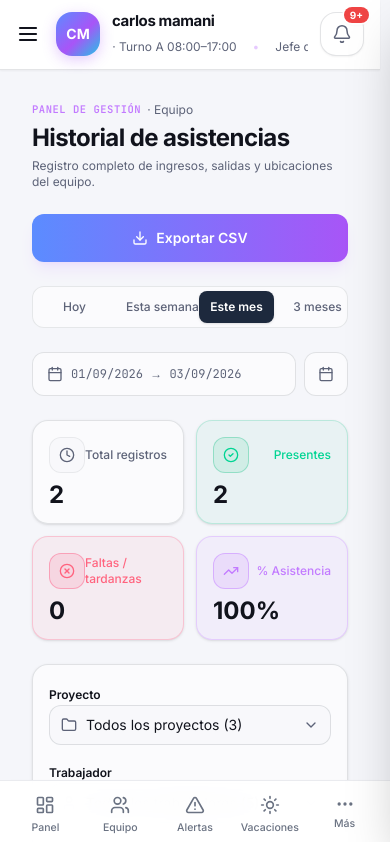
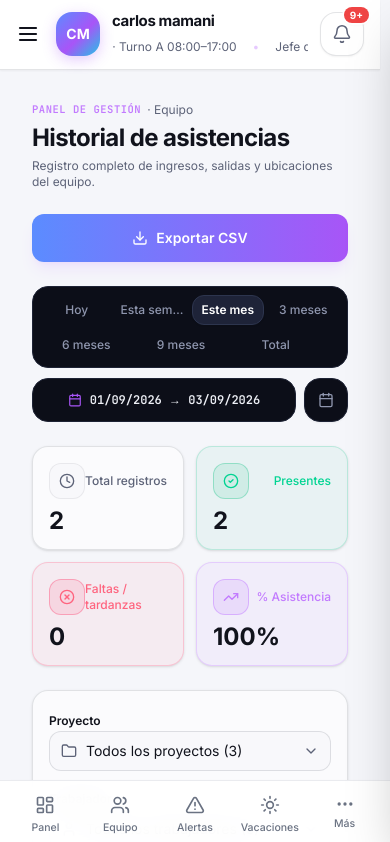
Before and after one commit to darkroft123/astc-frontend-project, a Next.js app: page /pm/historial-asistencias in a window 390 px wide. Shown: the top 842 px of the page. Built offline with nearby package versions, Linux system fonts and the light colour scheme.

Commit message:
fix(pm): adaptar period selector a 2 filas segun figma svg y corregir desfase en movil

```diff
--- a/app/globals.css
+++ b/app/globals.css
@@ -256,7 +256,7 @@
   animation-play-state: paused;
 }
 
-/* Scrollbars visibles y fluidos en toda la aplicación */
+/* Scrollbars visibles y fluidos solo para scroll vertical de ventana */
 html {
   overflow-y: scroll;
   scrollbar-gutter: stable;
@@ -269,7 +269,12 @@ html {
 
 ::-webkit-scrollbar {
   width: 9px;
-  height: 9px;
+  height: 0px;
+}
+
+::-webkit-scrollbar:horizontal {
+  display: none !important;
+  height: 0px !important;
 }
 
 ::-webkit-scrollbar-track {
@@ -286,3 +291,16 @@ html {
 ::-webkit-scrollbar-thumb:hover {
   background: rgba(168, 85, 247, 0.8);
 }
+
+.no-scrollbar::-webkit-scrollbar,
+.scrollbar-none::-webkit-scrollbar {
+  display: none !important;
+  width: 0 !important;
+  height: 0 !important;
+}
+
+.no-scrollbar,
+.scrollbar-none {
+  -ms-overflow-style: none !important;
+  scrollbar-width: none !important;
+}
--- a/app/pm/mis-asistencias/page.tsx
+++ b/app/pm/mis-asistencias/page.tsx
@@ -224,18 +224,22 @@ export default function PMAsistenciasPage() {
         </div>
       </div>
 
-      {/* 3. PERIOD SELECTOR TABS (Mobile only) */}
-      <div className="md:hidden flex items-center gap-1.5 p-1 rounded-xl bg-card/60 border border-border/80 overflow-x-auto scrollbar-none">
-        {PERIOD_TABS.map((tab) => {
+      {/* 3. PERIOD SELECTOR TABS (Mobile only - 2 rows matching Figma SVG) */}
+      <div className="md:hidden space-y-2.5">
+        <div className="p-2 sm:p-2.5 rounded-2xl bg-[#0C0E18] border border-[#1E2335]">
+          {/* Row 1: 4 tabs */}
+          <div className="grid grid-cols-4 gap-1 text-center">
+            {PERIOD_TABS.slice(0, 4).map((tab) => {
               const isActive = activePeriod === tab.id;
               return (
                 <button
                   key={tab.id}
+                  type="button"
                   onClick={() => setActivePeriod(tab.id)}
-              className={`flex-1 min-w-[75px] py-2 px-2 rounded-lg text-xs font-medium transition-all whitespace-nowrap text-center ${
+                  className={`py-1.5 px-1 rounded-xl text-xs transition-all cursor-pointer truncate ${
                     isActive
-                  ? "bg-slate-800 text-white font-semibold shadow-sm"
-                  : "text-muted-foreground hover:text-foreground"
+                      ? "bg-[#1E2338] text-white border border-[#2D354E] font-semibold shadow-xs"
+                      : "text-[#8F96AE] hover:text-white font-medium"
                   }`}
                 >
                   {tab.label}
@@ -244,20 +248,43 @@ export default function PMAsistenciasPage() {
             })}
           </div>
 
+          {/* Row 2: 3 tabs */}
+          <div className="grid grid-cols-3 gap-1 text-center mt-1.5 max-w-[280px]">
+            {PERIOD_TABS.slice(4).map((tab) => {
+              const isActive = activePeriod === tab.id;
+              return (
+                <button
+                  key={tab.id}
+                  type="button"
+                  onClick={() => setActivePeriod(tab.id)}
+                  className={`py-1.5 px-1 rounded-xl text-xs transition-all cursor-pointer truncate ${
+                    isActive
+                      ? "bg-[#1E2338] text-white border border-[#2D354E] font-semibold shadow-xs"
+                      : "text-[#8F96AE] hover:text-white font-medium"
+                  }`}
+                >
+                  {tab.label}
+                </button>
+              );
+            })}
+          </div>
+        </div>
+
         {/* 4. DATE RANGE SELECTOR BAR (Mobile only) */}
-      <div className="md:hidden flex items-center gap-2">
-        <div className="flex-1 flex items-center gap-2 px-3.5 h-11 rounded-xl border border-border bg-card/60 text-xs font-mono text-muted-foreground">
-          <Calendar className="w-4 h-4 text-muted-foreground shrink-0" />
-          <span>{dateRange.from} → {dateRange.to}</span>
+        <div className="flex items-center gap-2">
+          <div className="flex-1 h-11 px-3.5 rounded-2xl bg-[#0C0E18] border border-[#1E2335] flex items-center justify-center gap-2 text-xs font-mono text-[#8F96AE]">
+            <Calendar className="w-3.5 h-3.5 text-[#A855F7]" />
+            <span className="text-[#EEF0F6] font-semibold">{dateRange.from} → {dateRange.to}</span>
           </div>
           <button
             type="button"
             onClick={() => setDateRangeModalOpen(true)}
-          className="w-11 h-11 rounded-xl border border-border bg-card/60 hover:bg-card text-muted-foreground hover:text-foreground flex items-center justify-center shrink-0 transition-colors"
+            className="w-11 h-11 rounded-2xl bg-[#0C0E18] border border-[#1E2335] text-[#8F96AE] hover:text-white flex items-center justify-center transition-colors cursor-pointer shrink-0 shadow-xs"
             title="Seleccionar rango"
           >
             <Calendar className="w-4 h-4" />
           </button>
+        </div>
       </div>
 
       {/* 5. 4 KPI CARDS */}
--- a/features/pm/alerts/alerts-list-view.tsx
+++ b/features/pm/alerts/alerts-list-view.tsx
@@ -326,18 +326,22 @@ export function AlertsListView() {
         </div>
       </div>
 
-      {/* 3. PERIOD SELECTOR TABS (Mobile only) */}
-      <div className="md:hidden flex items-center gap-1.5 p-1 rounded-xl bg-card/60 border border-border/80 overflow-x-auto scrollbar-none">
-        {(["Hoy", "Esta semana", "Este mes", "3 meses", "6 meses", "9 meses", "Total"] as PeriodTab[]).map((tab) => {
+      {/* 3. PERIOD SELECTOR TABS (Mobile only - 2 rows matching Figma SVG) */}
+      <div className="md:hidden space-y-2.5">
+        <div className="p-2 sm:p-2.5 rounded-2xl bg-[#0C0E18] border border-[#1E2335]">
+          {/* Row 1: 4 tabs */}
+          <div className="grid grid-cols-4 gap-1 text-center">
+            {(["Hoy", "Esta semana", "Este mes", "3 meses"] as PeriodTab[]).map((tab) => {
               const isActive = activePeriod === tab;
               return (
                 <button
                   key={tab}
+                  type="button"
                   onClick={() => setActivePeriod(tab)}
-              className={`flex-1 min-w-[75px] py-2 px-2 rounded-lg text-xs font-medium transition-all whitespace-nowrap text-center ${
+                  className={`py-1.5 px-1 rounded-xl text-xs transition-all cursor-pointer truncate ${
                     isActive
-                  ? "bg-slate-800 text-white font-semibold shadow-sm"
-                  : "text-muted-foreground hover:text-foreground"
+                      ? "bg-[#1E2338] text-white border border-[#2D354E] font-semibold shadow-xs"
+                      : "text-[#8F96AE] hover:text-white font-medium"
                   }`}
                 >
                   {tab}
@@ -346,20 +350,43 @@ export function AlertsListView() {
             })}
           </div>
 
+          {/* Row 2: 3 tabs */}
+          <div className="grid grid-cols-3 gap-1 text-center mt-1.5 max-w-[280px]">
+            {(["6 meses", "9 meses", "Total"] as PeriodTab[]).map((tab) => {
+              const isActive = activePeriod === tab;
+              return (
+                <button
+                  key={tab}
+                  type="button"
+                  onClick={() => setActivePeriod(tab)}
+                  className={`py-1.5 px-1 rounded-xl text-xs transition-all cursor-pointer truncate ${
+                    isActive
+                      ? "bg-[#1E2338] text-white border border-[#2D354E] font-semibold shadow-xs"
+                      : "text-[#8F96AE] hover:text-white font-medium"
+                  }`}
+                >
+                  {tab}
+                </button>
+              );
+            })}
+          </div>
+        </div>
+
         {/* 4. DATE RANGE SELECTOR BAR (Mobile only) */}
-      <div className="md:hidden flex items-center gap-2">
-        <div className="flex-1 flex items-center gap-2 px-3.5 h-11 rounded-xl border border-border bg-card/60 text-xs font-mono text-muted-foreground">
-          <Calendar className="w-4 h-4 text-muted-foreground shrink-0" />
-          <span>{dateRange.from} → {dateRange.to}</span>
+        <div className="flex items-center gap-2">
+          <div className="flex-1 h-11 px-3.5 rounded-2xl bg-[#0C0E18] border border-[#1E2335] flex items-center justify-center gap-2 text-xs font-mono text-[#8F96AE]">
+            <Calendar className="w-3.5 h-3.5 text-[#A855F7]" />
+            <span className="text-[#EEF0F6] font-semibold">{dateRange.from} → {dateRange.to}</span>
           </div>
           <button
             type="button"
             onClick={() => setDateRangeModalOpen(true)}
-          className="w-11 h-11 rounded-xl border border-border bg-card/60 hover:bg-card text-muted-foreground hover:text-foreground flex items-center justify-center shrink-0 transition-colors"
+            className="w-11 h-11 rounded-2xl bg-[#0C0E18] border border-[#1E2335] text-[#8F96AE] hover:text-white flex items-center justify-center transition-colors cursor-pointer shrink-0 shadow-xs"
             title="Seleccionar rango"
           >
             <Calendar className="w-4 h-4" />
           </button>
+        </div>
       </div>
 
       {/* 5. 4 KPI CARDS */}
--- a/features/pm/attendance/attendance-history-view.tsx
+++ b/features/pm/attendance/attendance-history-view.tsx
@@ -275,18 +275,22 @@ export function AttendanceHistoryView() {
         </div>
       </div>
 
-      {/* 3. PERIOD SELECTOR TABS (Mobile only) */}
-      <div className="md:hidden flex items-center gap-1.5 p-1 rounded-xl bg-card/60 border border-border/80 overflow-x-auto scrollbar-none">
-        {PERIOD_TABS.map((tab) => {
+      {/* 3. PERIOD SELECTOR TABS (Mobile only - 2 rows matching Figma SVG) */}
+      <div className="md:hidden space-y-2.5">
+        <div className="p-2 sm:p-2.5 rounded-2xl bg-[#0C0E18] border border-[#1E2335]">
+          {/* Row 1: 4 tabs */}
+          <div className="grid grid-cols-4 gap-1 text-center">
+            {PERIOD_TABS.slice(0, 4).map((tab) => {
               const isActive = activePeriod === tab.id;
               return (
                 <button
                   key={tab.id}
+                  type="button"
                   onClick={() => setActivePeriod(tab.id)}
-              className={`flex-1 min-w-[75px] py-2 px-2 rounded-lg text-xs font-medium transition-all whitespace-nowrap text-center ${
+                  className={`py-1.5 px-1 rounded-xl text-xs transition-all cursor-pointer truncate ${
                     isActive
-                  ? "bg-slate-800 text-white font-semibold shadow-sm"
-                  : "text-muted-foreground hover:text-foreground"
+                      ? "bg-[#1E2338] text-white border border-[#2D354E] font-semibold shadow-xs"
+                      : "text-[#8F96AE] hover:text-white font-medium"
                   }`}
                 >
                   {tab.label}
@@ -295,20 +299,43 @@ export function AttendanceHistoryView() {
             })}
           </div>
 
+          {/* Row 2: 3 tabs */}
+          <div className="grid grid-cols-3 gap-1 text-center mt-1.5 max-w-[280px]">
+            {PERIOD_TABS.slice(4).map((tab) => {
+              const isActive = activePeriod === tab.id;
+              return (
+                <button
+                  key={tab.id}
+                  type="button"
+                  onClick={() => setActivePeriod(tab.id)}
+                  className={`py-1.5 px-1 rounded-xl text-xs transition-all cursor-pointer truncate ${
+                    isActive
+                      ? "bg-[#1E2338] text-white border border-[#2D354E] font-semibold shadow-xs"
+                      : "text-[#8F96AE] hover:text-white font-medium"
+                  }`}
+                >
+                  {tab.label}
+                </button>
+              );
+            })}
+          </div>
+        </div>
+
         {/* 4. DATE RANGE SELECTOR BAR (Mobile only) */}
-      <div className="md:hidden flex items-center gap-2">
-        <div className="flex-1 flex items-center gap-2 px-3.5 h-11 rounded-xl border border-border bg-card/60 text-xs font-mono text-muted-foreground">
-          <Calendar className="w-4 h-4 text-muted-foreground shrink-0" />
-          <span>{dateRange.from} → {dateRange.to}</span>
+        <div className="flex items-center gap-2">
+          <div className="flex-1 h-11 px-3.5 rounded-2xl bg-[#0C0E18] border border-[#1E2335] flex items-center justify-center gap-2 text-xs font-mono text-[#8F96AE]">
+            <Calendar className="w-3.5 h-3.5 text-[#A855F7]" />
+            <span className="text-[#EEF0F6] font-semibold">{dateRange.from} → {dateRange.to}</span>
           </div>
           <button
             type="button"
             onClick={() => setDateRangeModalOpen(true)}
-          className="w-11 h-11 rounded-xl border border-border bg-card/60 hover:bg-card text-muted-foreground hover:text-foreground flex items-center justify-center shrink-0 transition-colors"
+            className="w-11 h-11 rounded-2xl bg-[#0C0E18] border border-[#1E2335] text-[#8F96AE] hover:text-white flex items-center justify-center transition-colors cursor-pointer shrink-0 shadow-xs"
             title="Seleccionar rango"
           >
             <Calendar className="w-4 h-4" />
           </button>
+        </div>
       </div>
 
       {/* 5. 4 KPI CARDS */}
--- a/features/pm/justifications/justifications-list-view.tsx
+++ b/features/pm/justifications/justifications-list-view.tsx
@@ -290,18 +290,22 @@ export function JustificationsListView() {
         </div>
       </div>
 
-      {/* 2. PERIOD SELECTOR TABS (Mobile only) */}
-      <div className="md:hidden flex items-center gap-1.5 p-1 rounded-xl bg-card/60 border border-border/80 overflow-x-auto scrollbar-none">
-        {PERIOD_TABS.map((tab) => {
+      {/* 2. PERIOD SELECTOR TABS (Mobile only - 2 rows matching Figma SVG) */}
+      <div className="md:hidden space-y-2.5">
+        <div className="p-2 sm:p-2.5 rounded-2xl bg-[#0C0E18] border border-[#1E2335]">
+          {/* Row 1: 4 tabs */}
+          <div className="grid grid-cols-4 gap-1 text-center">
+            {PERIOD_TABS.slice(0, 4).map((tab) => {
               const isActive = activePeriod === tab.id;
               return (
                 <button
                   key={tab.id}
+                  type="button"
                   onClick={() => setActivePeriod(tab.id)}
-              className={`flex-1 min-w-[75px] py-2 px-2 rounded-lg text-xs font-medium transition-all whitespace-nowrap text-center ${
+                  className={`py-1.5 px-1 rounded-xl text-xs transition-all cursor-pointer truncate ${
                     isActive
-                  ? "bg-slate-800 text-white font-semibold shadow-sm"
-                  : "text-muted-foreground hover:text-foreground"
+                      ? "bg-[#1E2338] text-white border border-[#2D354E] font-semibold shadow-xs"
+                      : "text-[#8F96AE] hover:text-white font-medium"
                   }`}
                 >
                   {tab.label}
@@ -310,20 +314,43 @@ export function JustificationsListView() {
             })}
           </div>
 
+          {/* Row 2: 3 tabs */}
+          <div className="grid grid-cols-3 gap-1 text-center mt-1.5 max-w-[280px]">
+            {PERIOD_TABS.slice(4).map((tab) => {
+              const isActive = activePeriod === tab.id;
+              return (
+                <button
+                  key={tab.id}
+                  type="button"
+                  onClick={() => setActivePeriod(tab.id)}
+                  className={`py-1.5 px-1 rounded-xl text-xs transition-all cursor-pointer truncate ${
+                    isActive
+                      ? "bg-[#1E2338] text-white border border-[#2D354E] font-semibold shadow-xs"
+                      : "text-[#8F96AE] hover:text-white font-medium"
+                  }`}
+                >
+                  {tab.label}
+                </button>
+              );
+            })}
+          </div>
+        </div>
+
         {/* 3. DATE RANGE SELECTOR BAR (Mobile only) */}
-      <div className="md:hidden flex items-center gap-2">
-        <div className="flex-1 flex items-center gap-2 px-3.5 h-11 rounded-xl border border-border bg-card/60 text-xs font-mono text-muted-foreground">
-          <Calendar className="w-4 h-4 text-muted-foreground shrink-0" />
-          <span>{dateRange.from} → {dateRange.to}</span>
+        <div className="flex items-center gap-2">
+          <div className="flex-1 h-11 px-3.5 rounded-2xl bg-[#0C0E18] border border-[#1E2335] flex items-center justify-center gap-2 text-xs font-mono text-[#8F96AE]">
+            <Calendar className="w-3.5 h-3.5 text-[#A855F7]" />
+            <span className="text-[#EEF0F6] font-semibold">{dateRange.from} → {dateRange.to}</span>
           </div>
           <button
             type="button"
             onClick={() => setDateRangeModalOpen(true)}
-          className="w-11 h-11 rounded-xl border border-border bg-card/60 hover:bg-card text-muted-foreground hover:text-foreground flex items-center justify-center shrink-0 transition-colors"
+            className="w-11 h-11 rounded-2xl bg-[#0C0E18] border border-[#1E2335] text-[#8F96AE] hover:text-white flex items-center justify-center transition-colors cursor-pointer shrink-0 shadow-xs"
             title="Seleccionar rango"
           >
             <Calendar className="w-4 h-4" />
           </button>
+        </div>
       </div>
 
       {/* 4. 4 KPI CARDS */}
```
Lines whose indentation alone changed are shown as unchanged.
